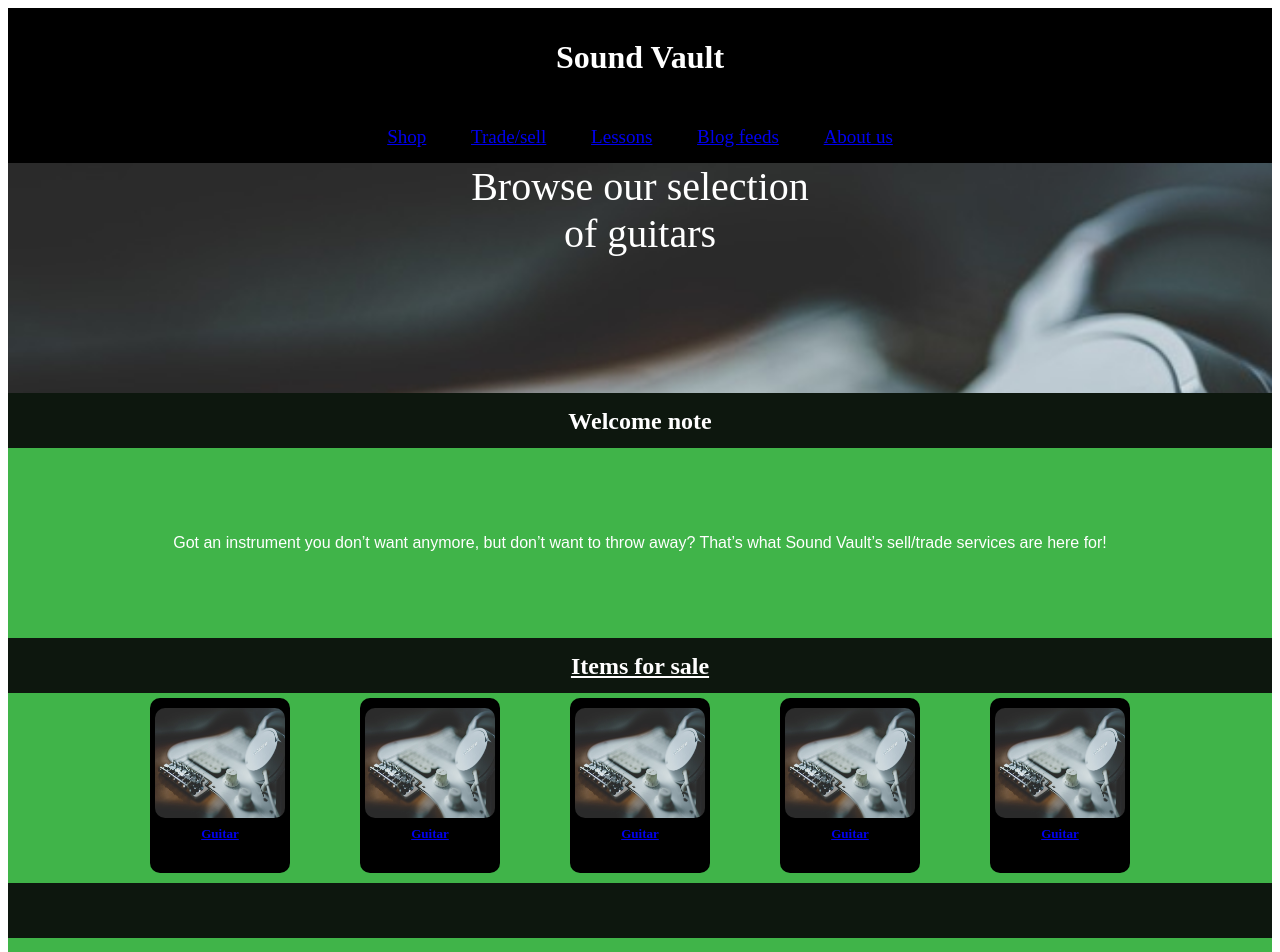
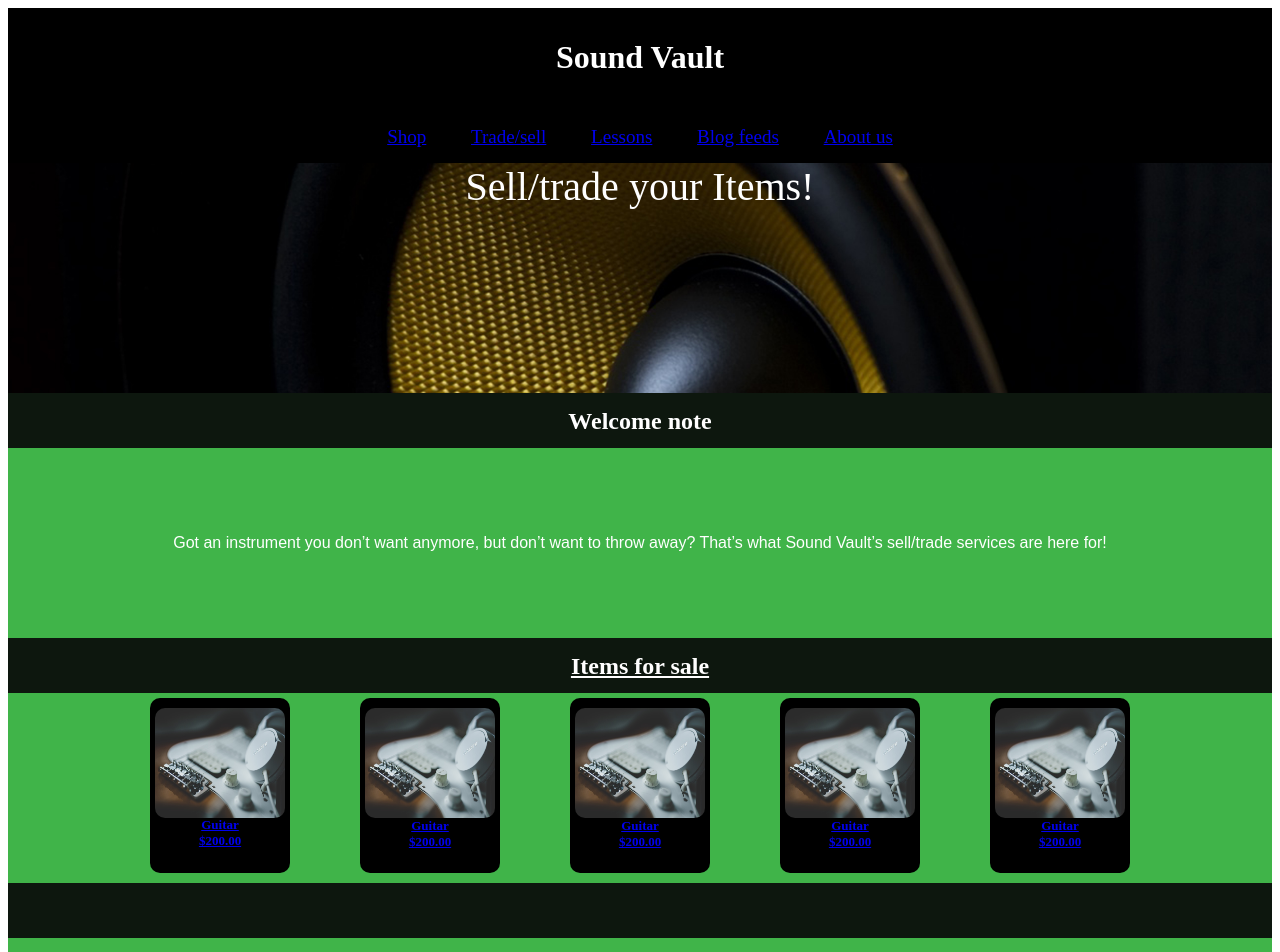
Before and after one commit to StudentUserDiego03/Sound-Vault, a plain HTML site: page tradesell.html in a window 1280 px wide. Shown: the top 952 px of the page. Drawn offline with Linux system fonts and the light colour scheme; a web font is replaced by a local one.

Commit message:
minor changes

```diff
--- a/tradesell.html
+++ b/tradesell.html
@@ -25,8 +25,8 @@
 	</div>
 
 
-	<div style="height: 230px; background-image: url('guitarimage.jpg'); background-size: cover; background-attachment: fixed; font-family: good-times; color: white; font-size: 40px; text-align: center; align-items: center;">
-		Browse our selection<br> of guitars
+	<div style="height: 230px; background-image: url('stbackground.jpg'); background-size: cover; background-attachment: fixed; font-family: good-times; color: white; font-size: 40px; text-align: center; align-items: center;">
+		Sell/trade your Items!
 	</div>
 
 	<div class="sellsheader">
@@ -51,35 +51,36 @@
 		<div class="productcontent">
 			<a href="purchasepage.html">
 			<img src="guitarimage.jpg" alt="guitar">
-			<h3>Guitar</h3>
+			<h3>Guitar<br><span>$200.00</span></h3>
+			</a>
+			<h3></h3>
+		</div>
+
+		<div class="productcontent">
+			<a href="purchasepage.html">
+			<img src="guitarimage.jpg" alt="guitar">
+			<h3>Guitar<br><span>$200.00</span></h3>
 			</a>
 		</div>
 
 		<div class="productcontent">
 			<a href="purchasepage.html">
 			<img src="guitarimage.jpg" alt="guitar">
-			<h3>Guitar</h3>
+			<h3>Guitar<br><span>$200.00</span></h3>
 			</a>
 		</div>
 
 		<div class="productcontent">
 			<a href="purchasepage.html">
 			<img src="guitarimage.jpg" alt="guitar">
-			<h3>Guitar</h3>
+			<h3>Guitar<br><span>$200.00</span></h3>
 			</a>
 		</div>
 
 		<div class="productcontent">
 			<a href="purchasepage.html">
 			<img src="guitarimage.jpg" alt="guitar">
-			<h3>Guitar</h3>
-			</a>
-		</div>
-
-		<div class="productcontent">
-			<a href="purchasepage.html">
-			<img src="guitarimage.jpg" alt="guitar">
-			<h3>Guitar</h3>
+			<h3>Guitar<br><span>$200.00</span></h3>
 			</a>
 		</div>
 
@@ -91,7 +92,7 @@
 	<div class="sellsmain" style="height: 700px">
 
 		<div class="Registration-box">
-			<h4>Register Here<br></h4>
+			<h4 style ="font-family: good-times;">Register Here<br></h4>
 
 			<form>
 
@@ -106,6 +107,8 @@
 
 				<label for="PhoneNumber" style="font-family: good-times;">Phone number<br></label>
 				<input type="text"><br>
+
+
 
 				<input type="submit" style="font-family: good-times;">
 			</form>
```
Also changed, not shown: index.html (+1 -1 lines), purchasepage.html (+3 -2 lines).
